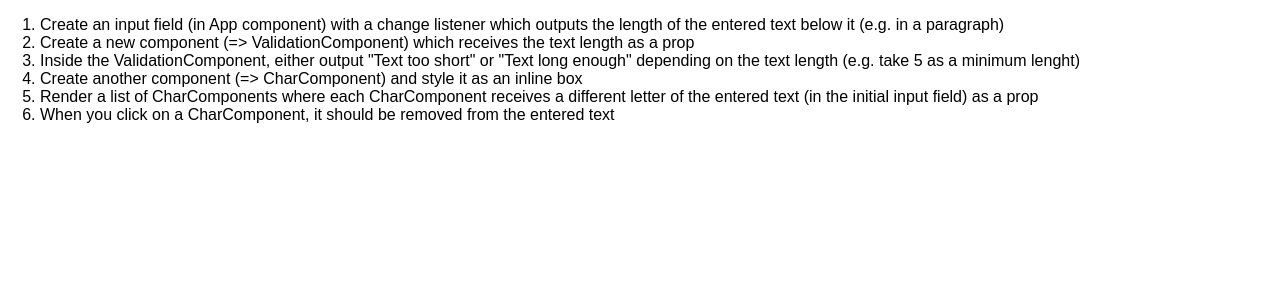
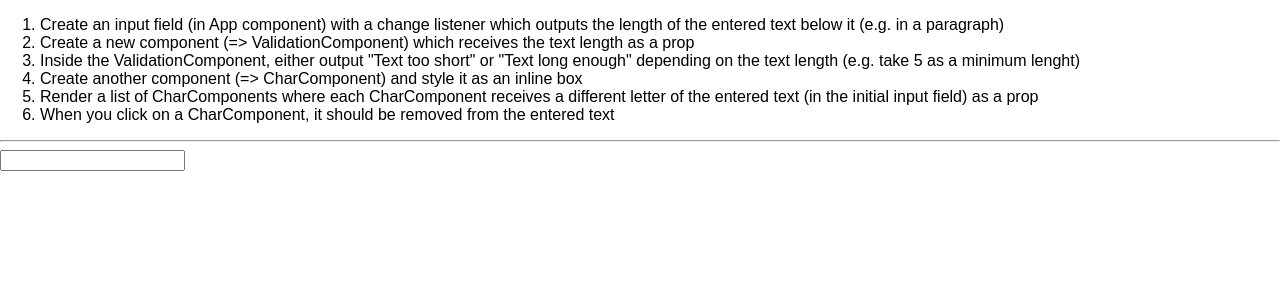
Before and after one commit to zerga9/react-text-app, a React (Create React App) app: page / in a window 1280 px wide. Shown: the top 300 px of the page. Built offline with nearby package versions, Linux system fonts and the light colour scheme.

Commit message:
input field which outputs entered text below

```diff
--- a/src/App.js
+++ b/src/App.js
@@ -2,6 +2,12 @@ import React, { Component } from 'react';
 
 
 class App extends Component {
+  state = {
+    userInput: ''
+  }
+  inputChangedHandler = (event) => {
+    this.setState({userInput: event.target.value})
+  }
   render() {
     return (
       <div className="App">
@@ -13,6 +19,12 @@ class App extends Component {
           <li>Render a list of CharComponents where each CharComponent receives a different letter of the entered text (in the initial input field) as a prop</li>
           <li>When you click on a CharComponent, it should be removed from the entered text</li>
         </ol>
+        <hr />
+        <input
+          type="text"
+          onChange={this.inputChangedHandler}
+          value={this.state.userInput} />
+          <p>{this.state.userInput}</p>
       </div>
     );
   }
```
